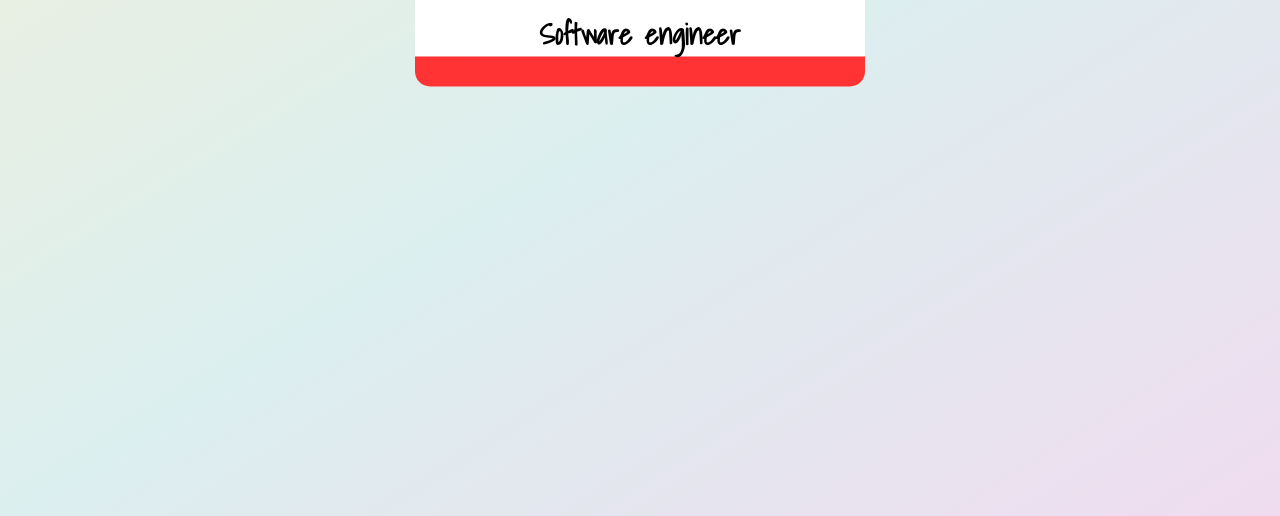
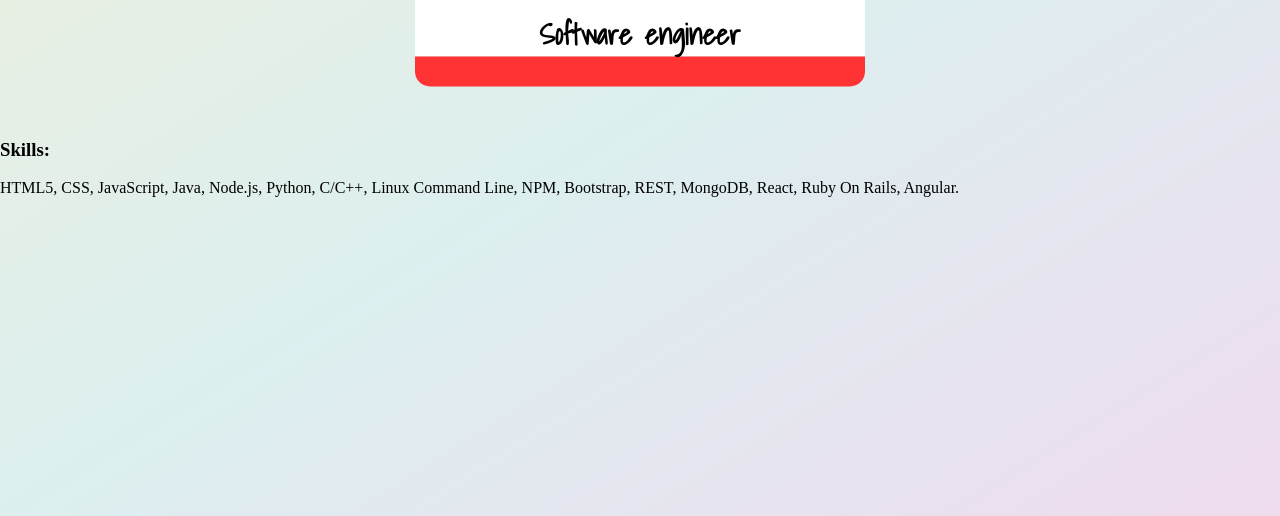
Before and after one commit to chinenra/portfolio, a website: page index.html in a window 1280 px wide. Shown: the part 284-800 px from the top of the page. Drawn offline with Linux system fonts and the light colour scheme.

Commit message:
skills responsiveness test

```diff
--- a/index.html
+++ b/index.html
@@ -25,5 +25,10 @@
         </div>
     </div>
 
+    <div class="skills">
+        <h3>Skills:</h3>
+        <p>HTML5, CSS, JavaScript, Java, Node.js, Python, C/C++, Linux Command Line, NPM, Bootstrap, REST, MongoDB, React, Ruby On Rails, Angular.</p>
+    </div>
+
 </body>
 </html>
--- a/main.scss
+++ b/main.scss
@@ -108,6 +108,10 @@ body {
         transform-origin: top;
         transform: scale(1.5);
     }
+
+    .skills {
+        margin-top: 150px;
+    }
 }
 
 // @media (min-width:1024px) {
```
Also changed, not shown: style.css.
